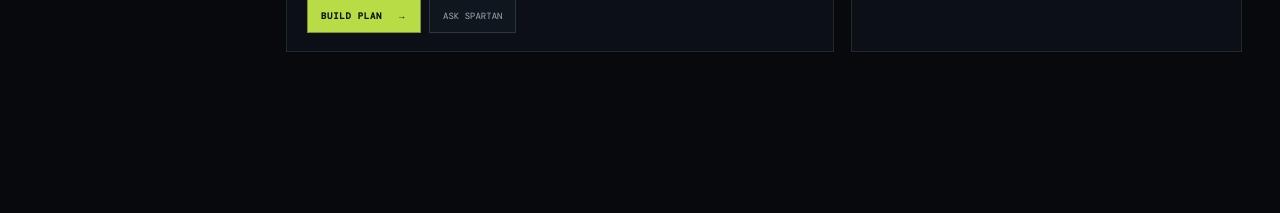
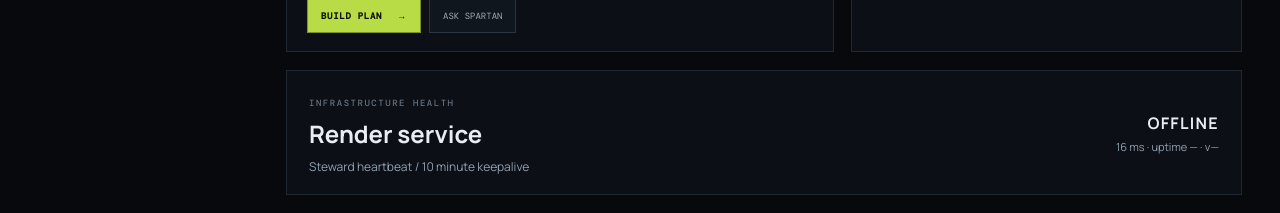
Before and after one commit to shadowjuice69/Spartan, a Next.js app: page / in a window 1280 px wide. Shown: the part 993-1206 px from the top of the page. Before the commit the page ends 1095 px from the top, so only its background shows below. Built offline with nearby package versions, Linux system fonts and the light colour scheme; no server answers.

Commit message:
Show live Render health in Spartan Command Center

```diff
--- a/app/page.tsx
+++ b/app/page.tsx
@@ -9,12 +9,14 @@ const navPaths: Record<string, string> = { Command: "/", Kingdom: "/command/king
 type Snapshot = { observed_at: string; province_id: string | null; kingdom_id: string | null; acres: number | null; networth: number | null; population: number | null; soldiers: number | null; off_specs: number | null; def_specs: number | null; elites: number | null; thieves: number | null; wizards: number | null; offense: number | null; defense: number | null; mana: number | null; stealth: number | null; build_efficiency: number | null; wages: number | null; };
 type Event = { id: number; occurred_at: string; event_type: string; raw_text: string | null; payload: Record<string, unknown> | null };
 type Identity = { screenName: string | null; discordUserId: string | null; provinceId: string | null; provinceName: string | null; kingdomId: string | null; role: string | null };
+type RenderHealth = { status: string; latencyMs?: number; render?: { uptime_seconds?: number; version?: string; started_at?: string }; error?: string };
 function fmt(value: number | null | undefined, suffix = "") { if (value == null || !Number.isFinite(Number(value))) return "—"; return `${Number(value).toLocaleString()}${suffix}`; }
 function pct(value: number | null | undefined) { if (value == null || !Number.isFinite(Number(value))) return "—"; return `${Number(value).toFixed(1)}%`; }
 function points(values: number[], width = 760, height = 205) { if (values.length < 2) return ""; const min = Math.min(...values); const max = Math.max(...values); const range = max - min || 1; return values.map((value, i) => `${(i / (values.length - 1)) * width},${height - ((value - min) / range) * (height - 20) - 10}`).join(" "); }
 export default function Home() {
-  const router = useRouter(); const [active, setActive] = useState("Command"); const [snapshots, setSnapshots] = useState<Snapshot[]>([]); const [events, setEvents] = useState<Event[]>([]); const [identity, setIdentity] = useState<Identity | null>(null); const [loading, setLoading] = useState(true); const [error, setError] = useState(""); const [ipRecorded, setIpRecorded] = useState(false); const [recordedIp, setRecordedIp] = useState<string | null>(null);
+  const router = useRouter(); const [active, setActive] = useState("Command"); const [snapshots, setSnapshots] = useState<Snapshot[]>([]); const [events, setEvents] = useState<Event[]>([]); const [identity, setIdentity] = useState<Identity | null>(null); const [loading, setLoading] = useState(true); const [error, setError] = useState(""); const [ipRecorded, setIpRecorded] = useState(false); const [recordedIp, setRecordedIp] = useState<string | null>(null); const [renderHealth, setRenderHealth] = useState<RenderHealth | null>(null);
   useEffect(() => { let mounted = true; const load = async () => { try { const response = await fetch("/api/history?limit=120", { cache: "no-store" }); const data = await response.json(); if (!response.ok) throw new Error(data.error || "History unavailable"); if (mounted) { setSnapshots(data.snapshots || []); setEvents(data.events || []); setIdentity(data.identity || null); setError(""); } } catch (err) { if (mounted) setError(err instanceof Error ? err.message : "History unavailable"); } finally { if (mounted) setLoading(false); } }; load(); const timer = setInterval(load, 15000); return () => { mounted = false; clearInterval(timer); }; }, []);
+  useEffect(() => { let mounted = true; const check = async () => { try { const response = await fetch("/api/render-health", { cache: "no-store" }); const data = await response.json(); if (mounted) setRenderHealth(data); } catch (err) { if (mounted) setRenderHealth({ status: "offline", error: err instanceof Error ? err.message : "health check failed" }); } }; check(); const timer = setInterval(check, 60000); return () => { mounted = false; clearInterval(timer); }; }, []);
   useEffect(() => { let mounted = true; fetch("/api/security-status", { cache: "no-store" }).then(async response => ({ ok: response.ok, data: await response.json() })).then(({ ok, data }) => { if (mounted && ok && data.recorded) { setIpRecorded(true); setRecordedIp(data.ip ?? null); } }).catch(() => {}); return () => { mounted = false; }; }, []);
   const latest = snapshots.at(-1); const previous = snapshots.at(-2); const delta = (key: keyof Snapshot) => { const a = Number(latest?.[key]); const b = Number(previous?.[key]); if (!Number.isFinite(a) || !Number.isFinite(b)) return "—"; const d = a - b; return `${d >= 0 ? "+" : ""}${d.toLocaleString()}`; }; const readiness = useMemo(() => { const values = [latest?.offense, latest?.defense, latest?.mana, latest?.stealth, latest?.build_efficiency].filter(v => v != null).map(Number); if (!values.length) return null; return Math.round(values.reduce((a, b) => a + Math.min(Math.max(b, 0), 100), 0) / values.length); }, [latest]); const chartValues = snapshots.map(s => Number(s.acres)).filter(Number.isFinite); const chartPoints = points(chartValues); const go = (item: string) => { setActive(item); const path = navPaths[item]; if (path && path !== "/") router.push(path); };
   return <main className="app-shell">
@@ -25,7 +27,9 @@ export default function Home() {
       <section className="stat-grid">{[["Acres", fmt(latest?.acres), delta("acres")], ["Networth", fmt(latest?.networth), delta("networth")], ["Population", fmt(latest?.population), delta("population")], ["Offense", fmt(latest?.offense), delta("offense")], ["Defense", fmt(latest?.defense), delta("defense")], ["Mana", pct(latest?.mana), delta("mana")]].map(([label, value, change]) => <article className="stat-card" key={label}><span>{label}</span><strong>{loading ? "…" : value}</strong><small className="up">{change}</small></article>)}</section>
       <section className="main-grid"><article className="panel growth-panel"><div className="panel-head"><div><span className="panel-kicker">HISTORICAL TELEMETRY</span><h2>Province trajectory</h2></div><span className="health-score">{snapshots.length} <small>captures</small></span></div><div className="chart-wrap">{chartValues.length > 1 ? <><div className="y-labels"><span>MAX</span><span>75%</span><span>50%</span><span>25%</span><span>MIN</span></div><svg className="chart" viewBox="0 0 760 250" preserveAspectRatio="none" aria-label="Live province acreage history"><path className="grid-line" d="M0 25H760 M0 82H760 M0 139H760 M0 196H760" /><polyline className="line" points={chartPoints} fill="none" /></svg><div className="x-labels"><span>{new Date(snapshots[0].observed_at).toLocaleDateString()}</span><span>{new Date(snapshots.at(-1)!.observed_at).toLocaleDateString()}</span></div></> : <div className="empty-chart"><strong>AWAITING HISTORICAL SERIES</strong><span>Spartan will draw this graph automatically as Universal Capture records real province state.</span></div>}</div><div className="chart-legend"><span><i className="legend-land"/> ACRES</span><strong>{latest?.acres != null ? fmt(latest.acres) : "—"}</strong><span className="median"><i/> LOSSLESS HISTORY</span><strong>{snapshots.length} POINTS</strong></div></article>
       <article className="panel systems-panel"><div className="panel-head"><div><span className="panel-kicker">SYSTEM HEALTH</span><h2>Readiness matrix</h2></div><span className="health-score">{readiness == null ? "—" : readiness} <small>/ 100</small></span></div><div className="systems-list">{[["Military", latest?.offense, latest?.defense], ["Economy", latest?.networth, latest?.population], ["Magic", latest?.mana, null], ["Thievery", latest?.stealth, null], ["Build Efficiency", latest?.build_efficiency, null]].map(([name, a, b]) => { const value = b != null ? (Number(a) + Number(b)) / 2 : Number(a); const bar = Number.isFinite(value) ? Math.min(Math.max(value, 0), 100) : 0; return <div className="system-row" key={String(name)}><div className="system-title"><strong>{name}</strong><span>{a == null ? "NO DATA" : b == null ? pct(Number(a)) : `${fmt(Number(a))} / ${fmt(Number(b))}`}</span></div><div className="bar"><i style={{width: `${bar}%`}} /></div><em>{a == null ? "WAITING" : "TRACKED"}</em></div>})}</div><button type="button" className="panel-link" onClick={() => go("Province")}>VIEW FULL PROVINCE STATE <span>→</span></button></article></section>
-      <section className="bottom-grid"><article className="panel objective"><div className="panel-head"><div><span className="panel-kicker">SPARTAN PRINCIPLE</span><h2>Observe everything. Assume nothing.</h2></div><span className="priority">LOSSLESS</span></div><p>Every captured Utopia page is preserved first. Structured systems can become smarter over time without destroying the original evidence.</p><div className="objective-actions"><button type="button" className="primary" onClick={() => go("Build Lab")}>BUILD PLAN <span>→</span></button><button type="button" className="secondary" onClick={() => go("Tools")}>ASK SPARTAN</button></div></article><article className="panel events"><div className="panel-head"><div><span className="panel-kicker">RECENT CHANGES</span><h2>Live event stream</h2></div><span className="more">{events.length}</span></div><div className="event-list">{events.slice(0, 4).map(event => <div key={event.id}><time>{new Date(event.occurred_at).toLocaleTimeString([], {hour: "2-digit", minute: "2-digit"})}</time><span className="event-dot green"/><p><strong>{event.event_type}</strong> {event.raw_text ? event.raw_text.slice(0, 90) : "Recorded by Spartan history core"}</p></div>)}{!events.length && <div><time>—</time><span className="event-dot blue"/><p><strong>No events yet.</strong> Real activity will appear here as captures arrive.</p></div>}</div></article></section></div></section>
+      <section className="bottom-grid"><article className="panel objective"><div className="panel-head"><div><span className="panel-kicker">SPARTAN PRINCIPLE</span><h2>Observe everything. Assume nothing.</h2></div><span className="priority">LOSSLESS</span></div><p>Every captured Utopia page is preserved first. Structured systems can become smarter over time without destroying the original evidence.</p><div className="objective-actions"><button type="button" className="primary" onClick={() => go("Build Lab")}>BUILD PLAN <span>→</span></button><button type="button" className="secondary" onClick={() => go("Tools")}>ASK SPARTAN</button></div></article><article className="panel events"><div className="panel-head"><div><span className="panel-kicker">RECENT CHANGES</span><h2>Live event stream</h2></div><span className="more">{events.length}</span></div><div className="event-list">{events.slice(0, 4).map(event => <div key={event.id}><time>{new Date(event.occurred_at).toLocaleTimeString([], {hour: "2-digit", minute: "2-digit"})}</time><span className="event-dot green"/><p><strong>{event.event_type}</strong> {event.raw_text ? event.raw_text.slice(0, 90) : "Recorded by Spartan history core"}</p></div>)}{!events.length && <div><time>—</time><span className="event-dot blue"/><p><strong>No events yet.</strong> Real activity will appear here as captures arrive.</p></div>}</div></article></section>
+      <section className="panel" style={{marginTop:"18px",padding:"18px 22px",display:"flex",justifyContent:"space-between",alignItems:"center",gap:"18px"}}><div><span className="panel-kicker">INFRASTRUCTURE HEALTH</span><h2 style={{margin:"6px 0 4px"}}>Render service</h2><span style={{color:"#91a2af",fontSize:"12px"}}>Steward heartbeat / 10 minute keepalive</span></div><div style={{textAlign:"right"}}><strong style={{fontSize:"16px",letterSpacing:".08em"}}>{renderHealth?.status?.toUpperCase() || "CHECKING"}</strong><div style={{color:"#91a2af",fontSize:"11px",marginTop:"5px"}}>{renderHealth?.latencyMs != null ? `${renderHealth.latencyMs} ms` : "—"} · uptime {renderHealth?.render?.uptime_seconds != null ? `${Math.floor(renderHealth.render.uptime_seconds / 3600)}h ${Math.floor((renderHealth.render.uptime_seconds % 3600) / 60)}m` : "—"} · v{renderHealth?.render?.version || "—"}</div></div></section>
+      </div></section>
     <style>{`*{box-sizing:border-box}.top-actions{display:flex;align-items:center;gap:10px}.logout-button{border:1px solid rgba(216,255,84,.28);background:rgba(216,255,84,.06);color:#d8ff54;padding:9px 12px;font-size:9px;font-weight:900;letter-spacing:.12em;cursor:pointer}.logout-button:hover{background:rgba(216,255,84,.13);border-color:rgba(216,255,84,.55)}`}</style>
   </main>;
 }
```
